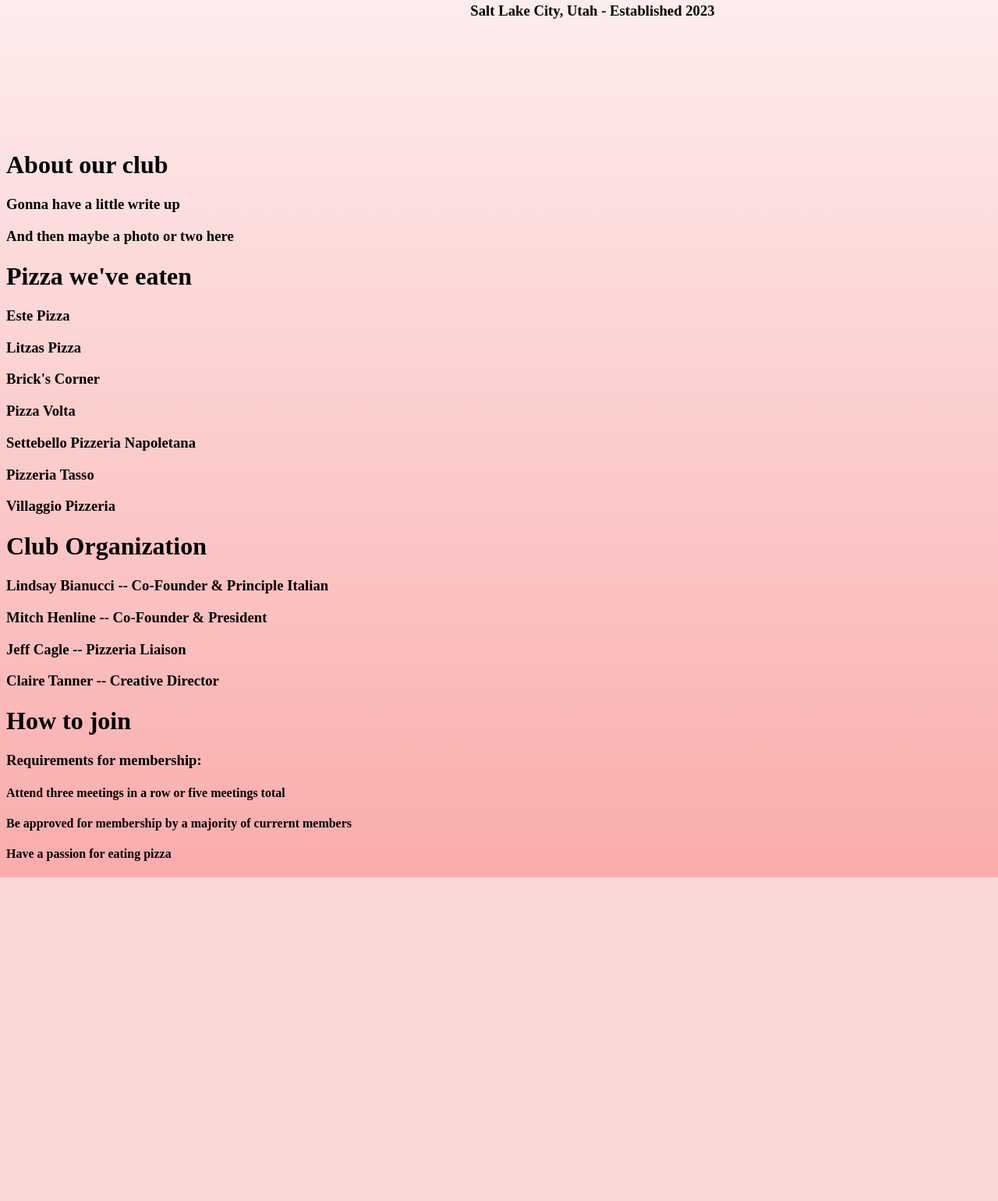
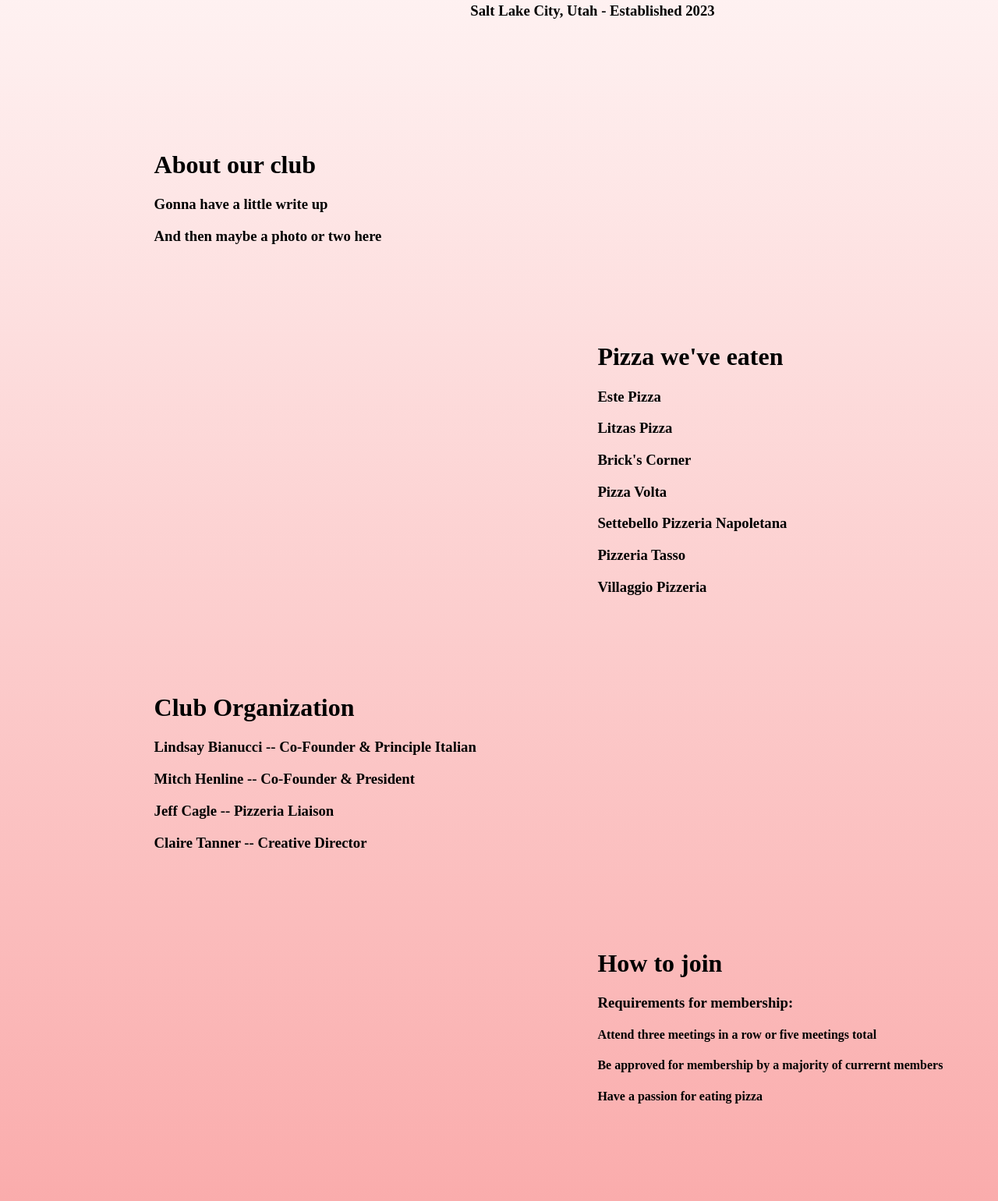
Before and after one commit to mitchhenline/mt_agency, a Flask app: page / in a window 1280 px wide. Shown: the part 307-1847 px from the top of the page at 78% size. Before the commit the page ends 1432 px from the top, so only its background shows below. Run offline with Flask 3, Linux system fonts and the light colour scheme; some web fonts are replaced.

Commit message:
margins in subsections

```diff
--- a/static/styles.css
+++ b/static/styles.css
@@ -60,3 +60,23 @@ body {
 #body {
     margin-top: 500px;
 }
+
+#about {
+    margin-left: 15%;
+}
+
+#pizza-eaten {
+    margin-left: 60%;
+}
+
+#organization {
+    margin-left: 15%;
+}
+
+#join {
+    margin-left: 60%;
+}
+
+.main-subsection {
+    margin-bottom: 125px;
+}
```
